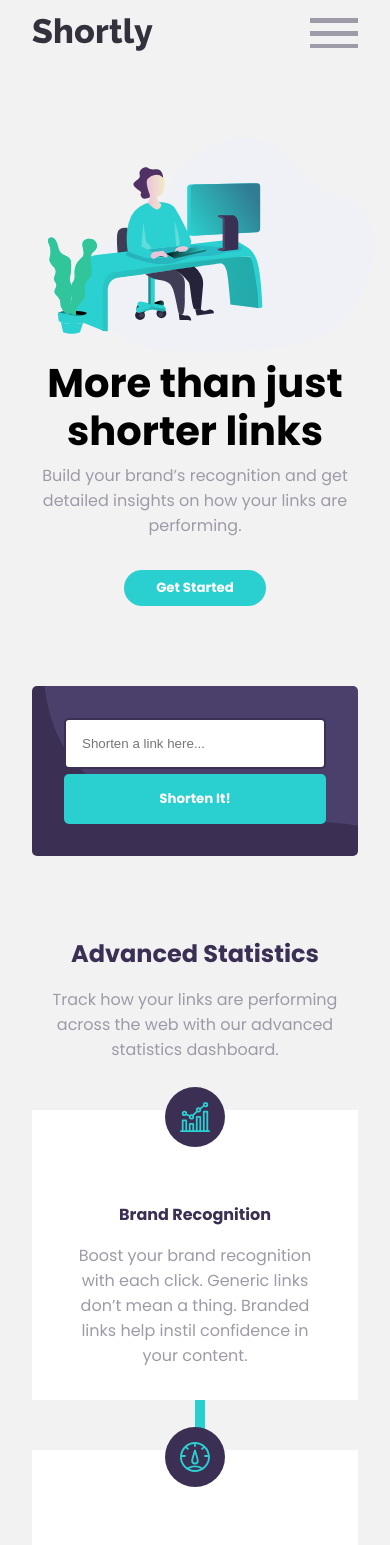
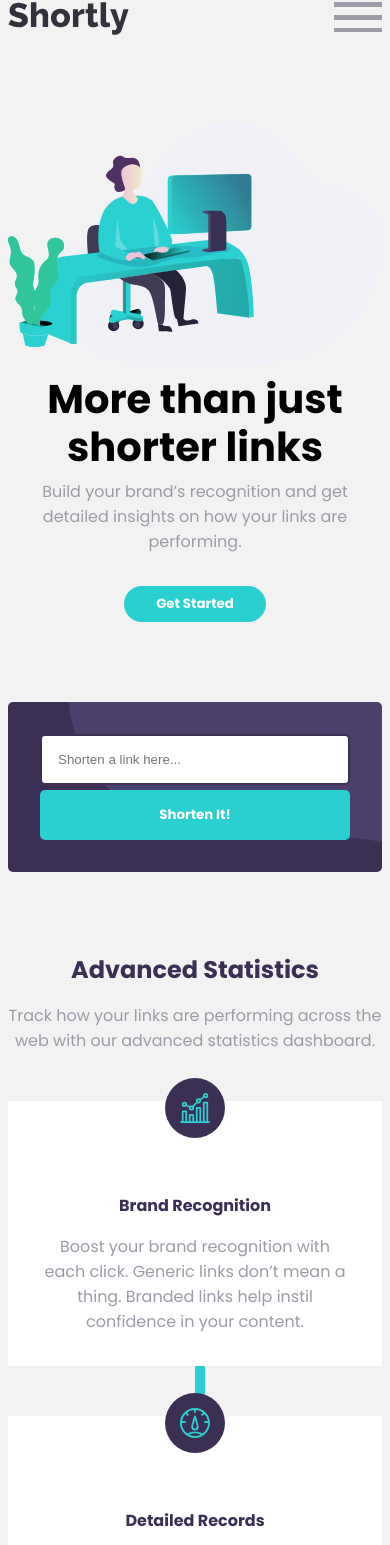
Before and after one commit to therealmaduanusi/shortly-FMC, a React (Vite) app: page / in a window 390 px wide. Shown: the part 14-1559 px from the top of the page. Built offline with nearby package versions, Linux system fonts and the light colour scheme.

Commit message:
cors handler api and style sheet

```diff
--- a/src/components/Main.jsx
+++ b/src/components/Main.jsx
@@ -32,10 +32,11 @@ function Main() {
     }
     try {
       // Call the CleanURI API to shorten the URL
-      const response = await axios.post("https://cors-anywhere.herokuapp.com/https://cleanuri.com/api/v1/shorten", {
+      const cors_api_url = 'https://cors-anywhere.herokuapp.com/'; // cors handler api
+      const response = await axios.post(`${cors_api_url}https://cleanuri.com/api/v1/shorten`, {
         url: inputValue, // Required payload
       });
-      const shortenLink = await response.data
+      const shortenLink = await response.data;
 
       const newLink = {
         original: inputValue,
--- a/src/styles/Footer.css
+++ b/src/styles/Footer.css
@@ -66,3 +66,9 @@ li {
         justify-content: center;
     }
 }
+
+@media (max-width: 500px) {
+    .footer-item1 {
+        width: 100%;
+    }
+}
--- a/src/styles/Header.css
+++ b/src/styles/Header.css
@@ -9,7 +9,7 @@
 /* Max width */
 @media (max-width: 700px) {
   .header {
-    padding: 2rem 2rem 0 2rem;
+    padding: 1rem 0.5rem 0 0.5rem;
   }
 }
 
@@ -143,10 +143,10 @@
   }
   @keyframes height {
     from {
-      height: 0%;
+      height: 0;
     }
     to {
-      height: 21%;
+      height: 320px;
     }
   }
 
@@ -196,7 +196,6 @@
 
   .header-img-content {
     position: relative;
-    left: 5%;
     z-index: -1;
   }
   .heading {
--- a/src/styles/Main.css
+++ b/src/styles/Main.css
@@ -13,7 +13,7 @@
 /* Max width */
 @media (max-width: 700px) {
   .main {
-    padding: 2rem 2rem 0 2rem;
+    padding: 2rem 0.5rem 0 0.5rem;
   }
 }
 
@@ -90,7 +90,7 @@
   color: #fff;
 }
 
-@media (max-width: 700px) {
+@media (max-width: 870px) {
   .form {
     background-size: contain;
     background-position: 100% -30px;
--- a/src/styles/Section1.css
+++ b/src/styles/Section1.css
@@ -94,7 +94,7 @@
 @media (max-width: 700px) {
   .Section1 {
     text-align: center;
-    padding: 2rem 2rem 0 2rem;
+    padding: 2rem 0.5rem 0 0.5rem;
   }
 
   .brand-detail-wrapper-img {
```
